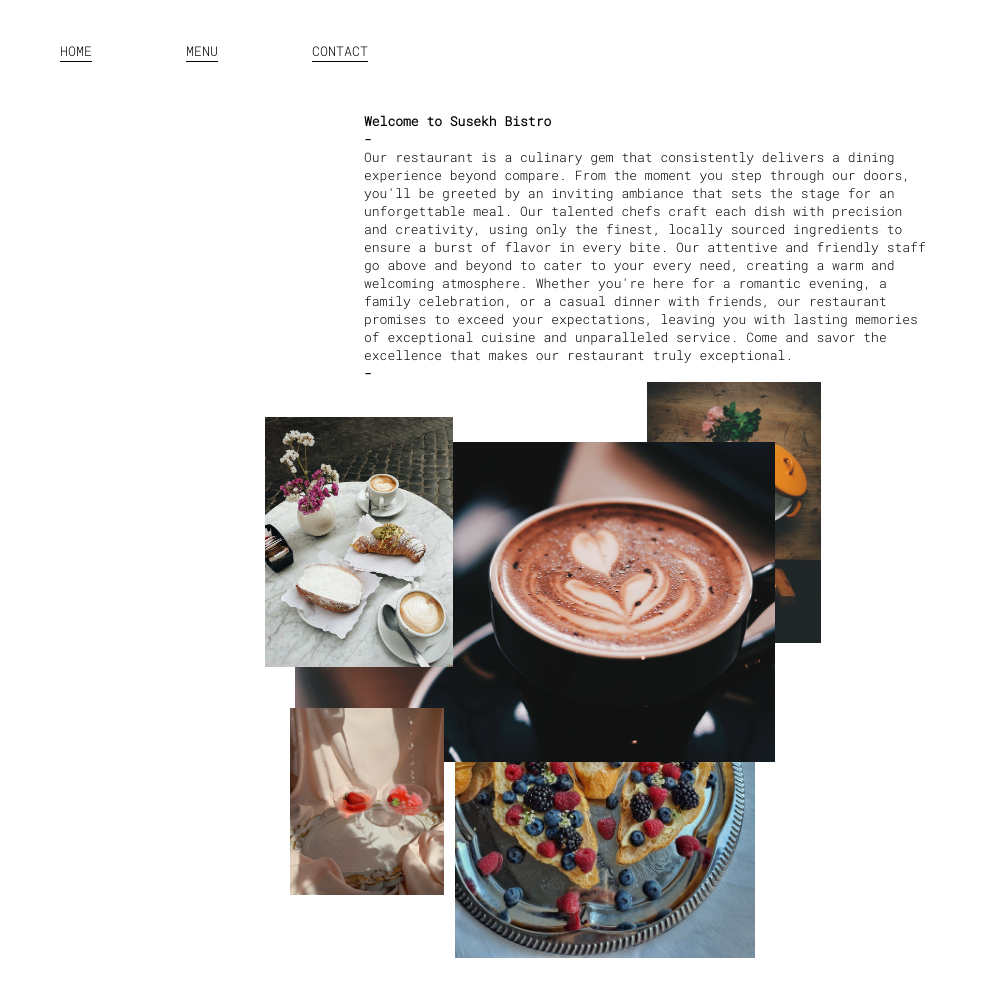
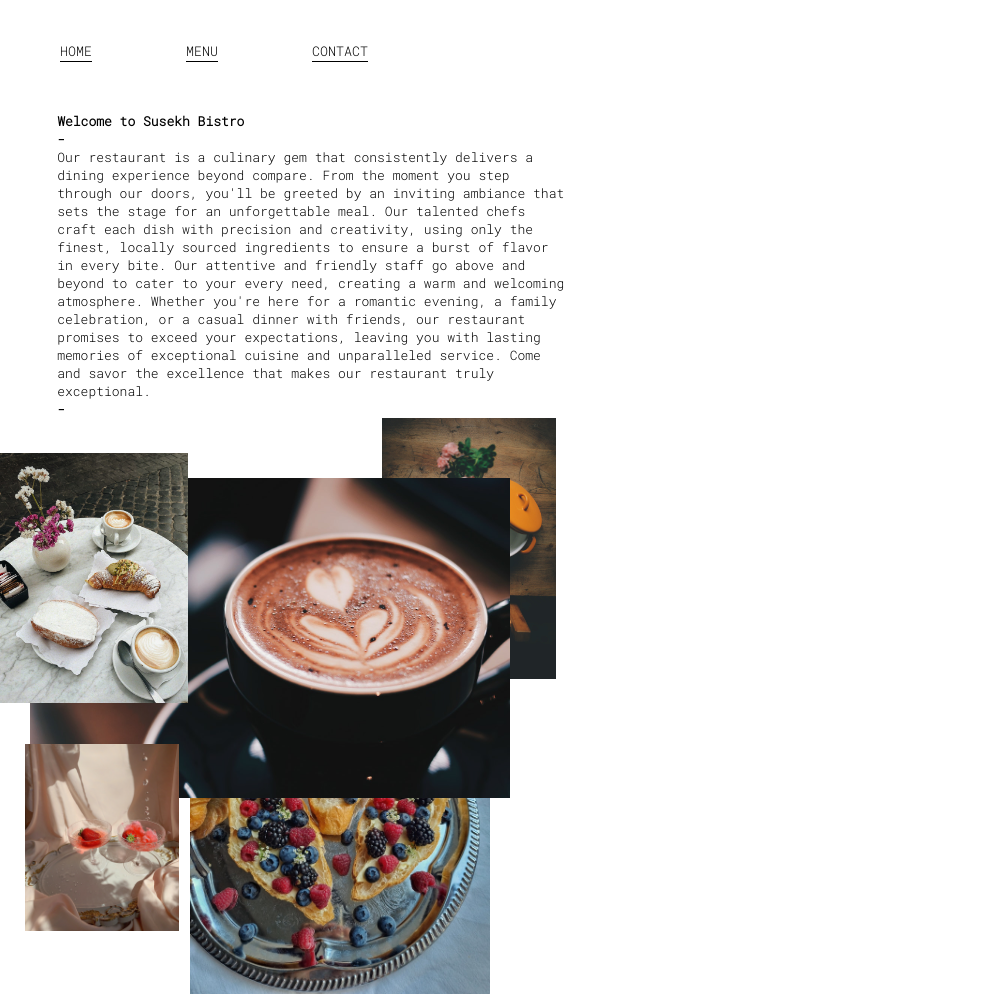
Before and after one commit to Susekh/restaurant-page, a website built with webpack: page dist/index.html in a window 1280 px wide. Shown: the whole page, without its empty margins (0-986 px from the left). Before the commit the page ends 958 px from the top, so only its background shows below. Built offline with nearby package versions, Linux system fonts and the light colour scheme.

Commit message:
Fixed js files using eslint + Fixed minor alignment problem in home page

```diff
--- a/package.json
+++ b/package.json
@@ -7,7 +7,6 @@
   "scripts": {
     "test": "echo \"Error: no test specified\" && exit 1",
     "gh-script": "git subtree push --prefix dist origin gh-pages"
-
   },
   "repository": {
     "type": "git",
@@ -17,6 +16,9 @@
   "license": "ISC",
   "devDependencies": {
     "css-loader": "^6.8.1",
+    "eslint": "^8.49.0",
+    "eslint-config-airbnb-base": "^15.0.0",
+    "eslint-plugin-import": "^2.28.1",
     "style-loader": "^3.3.3",
     "webpack": "^5.88.2",
     "webpack-cli": "^5.1.4"
--- a/src/contactPage.js
+++ b/src/contactPage.js
@@ -1,17 +1,14 @@
-function contactLoader(){
+function contactLoader() {
+  const pageLoad = document.getElementById('content');
+  const imgTxtCnt = document.createElement('div');
+  imgTxtCnt.classList.add('img-txt-cnt-contact', 'cnt-rm');
+  const contDiv = document.createElement('div');
+  contDiv.innerHTML = `<h2>You can reach out to me through:</h2><br>
+                        <h4>Email Id =>  subhranshukhilar@outlook.com</h4>
+                        <a href="https://github.com/Susekh">My github account</a>`;
 
-    let pageLoad = document.getElementById("content")
-    let imgTxtCnt = document.createElement("div")
-    imgTxtCnt.classList.add("img-txt-cnt-contact","cnt-rm")
-    let contDiv = document.createElement("div");
-    contDiv.innerHTML = `<h2>You can reach out to me through:</h2><br>
-                        <h4>Email Id =>  subhranshukhilar@outlook.com</h4>
-                        <a href="https://github.com/Susekh">My github account</a>`
-
-    imgTxtCnt.appendChild(contDiv);
-    pageLoad.appendChild(imgTxtCnt);
-
-
+  imgTxtCnt.appendChild(contDiv);
+  pageLoad.appendChild(imgTxtCnt);
 }
 
 export default contactLoader;
--- a/src/homePage.js
+++ b/src/homePage.js
@@ -1,50 +1,43 @@
-import Icon1 from "./imgs/pexels-cindy-lucero-13751270.jpg"
-import Icon2 from "./imgs/pexels-kevin-menajang-982612.jpg"
-import Icon3 from "./imgs/pexels-nida-kurt-9564629.jpg"
-import Icon4 from "./imgs/pexels-solodsha-8105034.jpg"
-import Icon5 from "./imgs/pexels-ya-demenina-13456212.jpg"
+import Icon1 from './imgs/pexels-cindy-lucero-13751270.jpg';
+import Icon2 from './imgs/pexels-kevin-menajang-982612.jpg';
+import Icon3 from './imgs/pexels-nida-kurt-9564629.jpg';
+import Icon4 from './imgs/pexels-solodsha-8105034.jpg';
+import Icon5 from './imgs/pexels-ya-demenina-13456212.jpg';
 
-function HomeLoader(){
+function HomeLoader() {
+  const pageLoad = document.getElementById('content');
+  const imgTxtCnt = document.createElement('div');
+  imgTxtCnt.classList.add('img-txt-cnt', 'cnt-rm');
+  const pageText = document.createElement('div');
+  pageText.classList.add('Home-Style');
+  pageText.innerHTML = "<h4>Welcome to Susekh Bistro<br>-</h4><p>Our restaurant is a culinary gem that consistently delivers a dining experience beyond compare. From the moment you step through our doors, you'll be greeted by an inviting ambiance that sets the stage for an unforgettable meal. Our talented chefs craft each dish with precision and creativity, using only the finest, locally sourced ingredients to ensure a burst of flavor in every bite. Our attentive and friendly staff go above and beyond to cater to your every need, creating a warm and welcoming atmosphere. Whether you're here for a romantic evening, a family celebration, or a casual dinner with friends, our restaurant promises to exceed your expectations, leaving you with lasting memories of exceptional cuisine and unparalleled service. Come and savor the excellence that makes our restaurant truly exceptional.<br></p><h4>-<h4>";
+  imgTxtCnt.appendChild(pageText);
 
-    let pageLoad = document.getElementById("content")
-    let imgTxtCnt = document.createElement("div")
-    imgTxtCnt.classList.add("img-txt-cnt", "cnt-rm")
-    let pageText = document.createElement("div")
-    pageText.classList.add("Home-Style")
-    pageText.innerHTML = "<h4>Welcome to Susekh Bistro<br>-</h4><p>Our restaurant is a culinary gem that consistently delivers a dining experience beyond compare. From the moment you step through our doors, you'll be greeted by an inviting ambiance that sets the stage for an unforgettable meal. Our talented chefs craft each dish with precision and creativity, using only the finest, locally sourced ingredients to ensure a burst of flavor in every bite. Our attentive and friendly staff go above and beyond to cater to your every need, creating a warm and welcoming atmosphere. Whether you're here for a romantic evening, a family celebration, or a casual dinner with friends, our restaurant promises to exceed your expectations, leaving you with lasting memories of exceptional cuisine and unparalleled service. Come and savor the excellence that makes our restaurant truly exceptional.<br></p><h4>-<h4>"
-    imgTxtCnt.appendChild(pageText)
+  const pageImageDiv = document.createElement('div');
+  pageImageDiv.classList.add('home-img-div');
+  const img1 = document.createElement('img');
+  img1.classList.add('home-img');
+  img1.classList.add('img-st-1');
+  img1.src = Icon1;
+  const img2 = document.createElement('img');
+  img2.classList.add('cofe');
+  img2.src = Icon2;
+  const img3 = document.createElement('img');
+  img3.classList.add('home-img');
+  img3.src = Icon3;
+  const img4 = document.createElement('img');
+  img4.classList.add('home-img');
+  img4.classList.add('img-st-4');
+  img4.src = Icon4;
+  const img5 = document.createElement('img');
+  img5.classList.add('home-img');
+  img5.classList.add('img-st-5');
+  img5.src = Icon5;
+  pageImageDiv.append(img1, img2, img3, img4, img5);
 
-    let pageImageDiv = document.createElement("div");
-    pageImageDiv.classList.add("home-img-div");
-    let img1 = document.createElement("img")
-    img1.classList.add("home-img")
-    img1.classList.add("img-st-1")
-    img1.src = Icon1;
-    let img2 = document.createElement("img")
-    img2.classList.add("cofe")
-    img2.src = Icon2;
-    let img3 = document.createElement("img")
-    img3.classList.add("home-img")
-    img3.src = Icon3;
-    let img4 = document.createElement("img")
-    img4.classList.add("home-img")
-    img4.classList.add("img-st-4")
-    img4.src = Icon4;
-    let img5 = document.createElement("img")
-    img5.classList.add("home-img")
-    img5.classList.add("img-st-5")
-    img5.src = Icon5;
-    pageImageDiv.append(img1,img2,img3,img4,img5)
+  imgTxtCnt.appendChild(pageImageDiv);
 
-    imgTxtCnt.appendChild(pageImageDiv)
-
-
-    pageLoad.appendChild(imgTxtCnt)
-
-
-
-
+  pageLoad.appendChild(imgTxtCnt);
 }
 
-
 export default HomeLoader;
--- a/src/index.js
+++ b/src/index.js
@@ -1,6 +1,6 @@
 import './style.css';
 import tabLoader from './tabs';
-import HomeLoader from './homePage'
+import HomeLoader from './homePage';
 
 tabLoader();
 HomeLoader();
--- a/src/style.css
+++ b/src/style.css
@@ -17,14 +17,14 @@ body, html{
 .img-txt-cnt{
     display: flex;
     flex-wrap: wrap;
-    justify-content: space-around;
+    justify-content: space-between;
 }
 
 .Home-Style {
     color: black;
     width: 44em;
     font-size: small;
-    padding-left: 10px;
+    padding-left: 4.4em;
 }
 
 .home-img-div{
--- a/src/tabs.js
+++ b/src/tabs.js
@@ -1,58 +1,48 @@
-import HomeLoader from "./homePage";
-import menuLoader from "./menu";
-import contactLoader from "./contactPage";
+import HomeLoader from './homePage';
+import menuLoader from './menu';
+import contactLoader from './contactPage';
 
-
-function createTab(){
-    let tabDiv = document.createElement("div");
-    tabDiv.classList.add("tabDiv");
-    let btnDiv = document.createElement("div");
-    btnDiv.classList.add("btnDiv");
-    let homeBtn = document.createElement("button");
-    homeBtn.setAttribute("class","home-btn");
-    homeBtn.textContent = "HOME";
-    homeBtn.addEventListener("click",()=>{
-        console.log("working")
-        rmHtml();
-        HomeLoader();
-    })
-    let menuBtn = document.createElement("button");
-    menuBtn.setAttribute("class","menu-btn");
-    menuBtn.textContent = "MENU";
-    menuBtn.addEventListener("click",()=>{
-        rmHtml();
-        menuLoader();
-    })
-    let contactBtn = document.createElement("button");
-    contactBtn.setAttribute("class","contact-btn");
-    contactBtn.textContent = "CONTACT";
-    contactBtn.addEventListener("click",()=>{
-        rmHtml();
-        contactLoader();
-    })
-    btnDiv.append(homeBtn,menuBtn,contactBtn);
-    tabDiv.appendChild(btnDiv);
-    return tabDiv;
-
+function rmHtml() {
+  const pageLoad = document.getElementById('content');
+  const imgTxtCnt = document.querySelector('.cnt-rm');
+  pageLoad.removeChild(imgTxtCnt);
 }
 
-
-function rmHtml(){
-    let pageLoad = document.getElementById("content");
-    let imgTxtCnt = document.querySelector(".cnt-rm")
-    console.log(pageLoad);
-        pageLoad.removeChild(imgTxtCnt);
+function createTab() {
+  const tabDiv = document.createElement('div');
+  tabDiv.classList.add('tabDiv');
+  const btnDiv = document.createElement('div');
+  btnDiv.classList.add('btnDiv');
+  const homeBtn = document.createElement('button');
+  homeBtn.setAttribute('class', 'home-btn');
+  homeBtn.textContent = 'HOME';
+  homeBtn.addEventListener('click', () => {
+    rmHtml();
+    HomeLoader();
+  });
+  const menuBtn = document.createElement('button');
+  menuBtn.setAttribute('class', 'menu-btn');
+  menuBtn.textContent = 'MENU';
+  menuBtn.addEventListener('click', () => {
+    rmHtml();
+    menuLoader();
+  });
+  const contactBtn = document.createElement('button');
+  contactBtn.setAttribute('class', 'contact-btn');
+  contactBtn.textContent = 'CONTACT';
+  contactBtn.addEventListener('click', () => {
+    rmHtml();
+    contactLoader();
+  });
+  btnDiv.append(homeBtn, menuBtn, contactBtn);
+  tabDiv.appendChild(btnDiv);
+  return tabDiv;
 }
 
-
-
-function tabLoader(){
-    let pageLoad = document.getElementById("content");
-    let tabDiv = createTab();
-    pageLoad.appendChild(tabDiv);
-
-
-
+function tabLoader() {
+  const pageLoad = document.getElementById('content');
+  const tabDiv = createTab();
+  pageLoad.appendChild(tabDiv);
 }
 
 export default tabLoader;
```
Also changed, not shown: src/menu.js (+14 -19 lines), .eslintrc.json (added), dist/main.js, 1 other file.
